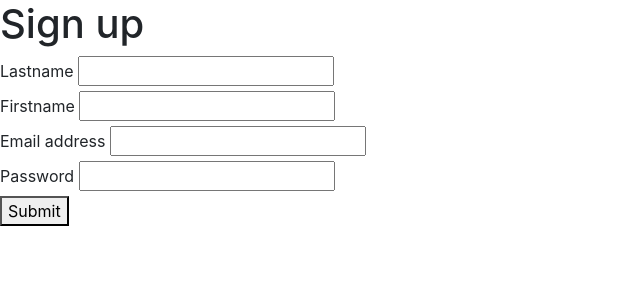
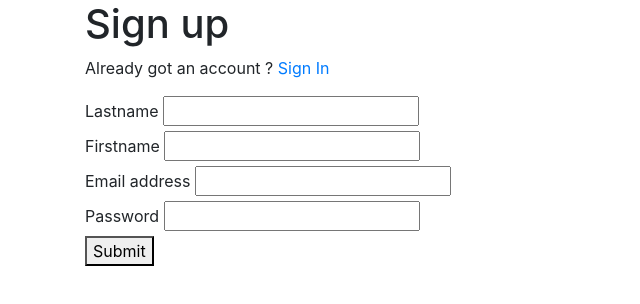
Before and after one commit to BeatlesBOB/Design-System, a plain HTML site: page Pages/signup.html in a window 1280 px wide. Shown: the whole page, without its empty margins (0-640 px from the left). Drawn offline with nearby package versions, Linux system fonts and the light colour scheme.

Commit message:
start mixin + signup done

```diff
--- a/Pages/signup.html
+++ b/Pages/signup.html
@@ -8,8 +8,10 @@
       <title>Sign Up</title>
   </head>
   <body>
+    <div class="container">
+      <h1>Sign up</h1>
+      <p>Already got an account ? <a href="./sigin_In.html">Sign In</a></p>
       <form>
-        <h1>Sign up</h1>
         <div>
           <label>Lastname</label>
           <input type="text" class="" >
@@ -28,5 +30,6 @@
         </div>
         <button type="submit" class="">Submit</button>
       </form>
+    </div>
   </body>
 </html>
--- a/src/assets/styles/01-utils/mixins/_mixins.scss
+++ b/src/assets/styles/01-utils/mixins/_mixins.scss
@@ -0,0 +1,4 @@
+// =======================
+// Mixins
+// =======================
+/// @author Pierre Brivio & Nathanaël Allard
--- a/src/assets/styles/01-utils/variables/_general.scss
+++ b/src/assets/styles/01-utils/variables/_general.scss
@@ -0,0 +1 @@
+$spacing : 4px;
```
Lines whose indentation alone changed are shown as unchanged.
